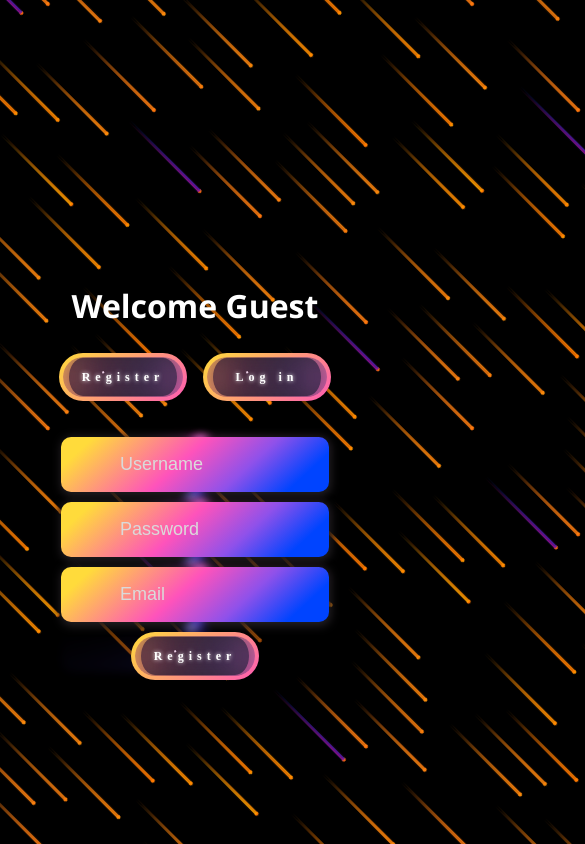
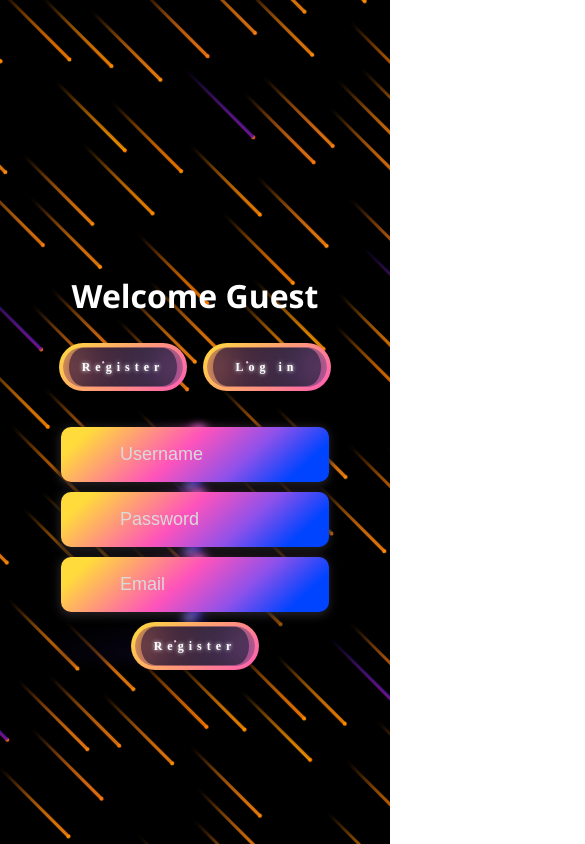
Before and after one commit to Mo7arb-art/Stars-Login, a plain HTML site: page index.html in a window 390 px wide. Shown: the top 844 px of the page, 585 px wide, since content can reach past the window. Drawn offline with Linux system fonts and the light colour scheme.

Commit message:
Update style.css

```diff
--- a/src/style.css
+++ b/src/style.css
@@ -1,3 +1,11 @@
+html, body {
+  margin: 0;
+  padding: 0;
+  width: 100%;
+  max-width: 100%;
+  overflow-x: hidden; /* Prevents sideways scrolling */
+}
+
 /* === Layout & Background === */
 body {
   margin: 0;
@@ -19,6 +27,8 @@ More comprehensive version at shenanigans.shoghisimon.ca/collection/css
  */
 
 .container2 {
+   max-width: 90%;   /* instead of fixed width */
+  margin: 0 auto;   /* center it */
   position: absolute;
   inset: 0;
 }
@@ -775,6 +785,7 @@ input {
 #main {
   position: relative;
 }
+
 /* 📱 Mobile Performance Fixes */
 @media (max-width: 768px) {
 
@@ -791,3 +802,15 @@ input {
     animation-duration: 20s !important; /* was faster before */
   }
 }
+
+@media (max-width: 768px) {
+  .container {
+    max-width: 95%;
+    padding: 10px;
+  }
+
+  .grid, .poda {
+    width: 100% !important; /* full width on mobile */
+    height: auto;
+  }
+}
```
